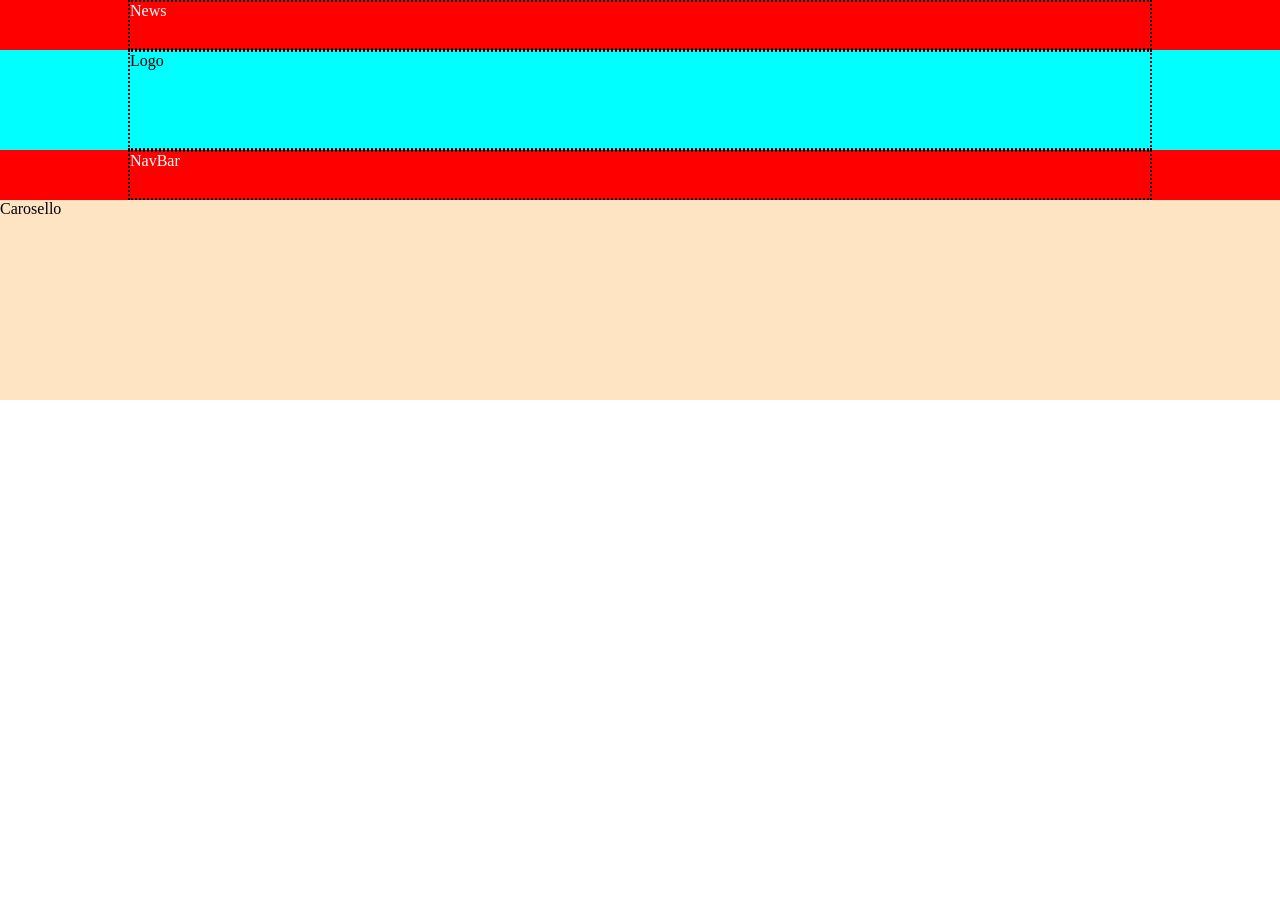
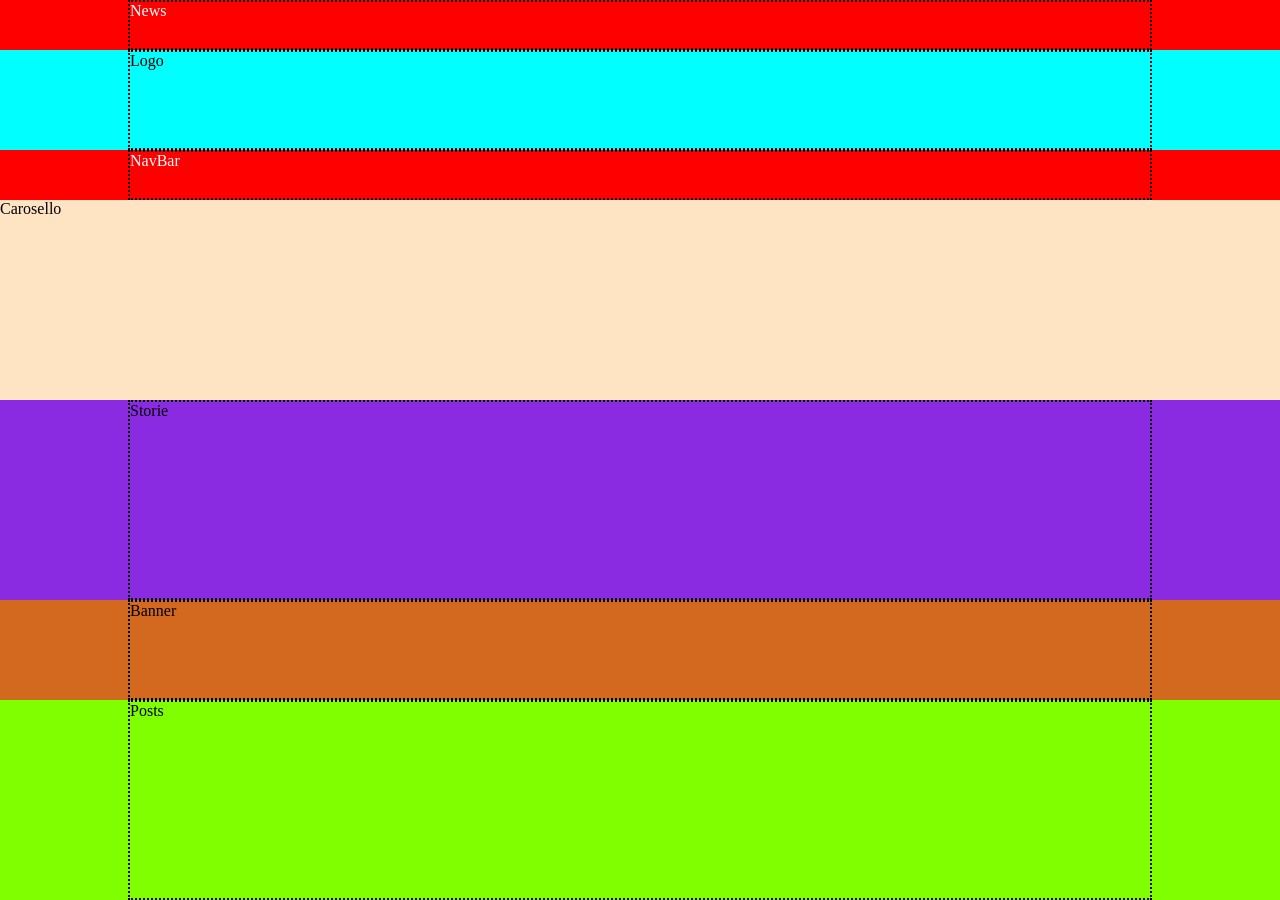
Before and after one commit to antden99/proj-html-vuejs, a Vue app: page / in a window 1280 px wide. Before the commit the page ends 800 px from the top, so only its background shows below. Built offline with nearby package versions, Linux system fonts and the light colour scheme.

Commit message:
add the main structure

```diff
--- a/src/App.vue
+++ b/src/App.vue
@@ -2,12 +2,14 @@
 
 import AppHeader from './components/AppHeader.vue';
 import AppCarousel from './components/AppCarousel.vue';
+import AppMain from './components/AppMain.vue'
 
 
 export default {
   components: {
     AppHeader: AppHeader,
     AppCarousel: AppCarousel,
+    AppMain:AppMain,
 
   },
 
@@ -17,6 +19,7 @@ export default {
 <template>
   <AppHeader></AppHeader>
   <AppCarousel></AppCarousel>
+  <AppMain></AppMain>
 </template>
 
 <style scoped></style>
--- /dev/null
+++ b/src/components/AppMain.vue
@@ -0,0 +1,57 @@
+<script>
+export default {
+    name: "AppMain",
+}
+
+</script>
+
+<template>
+    <div>
+
+        <section class="lifestyle_stories">
+            <div class="container">
+                Storie
+            </div>
+        </section>
+
+        <section class="banner">
+            <div class="container">
+                Banner
+            </div>
+
+        </section>
+
+        <section class="featured_posts">
+            <div class="container">
+                Posts
+            </div>
+
+        </section>
+    </div>
+
+</template>
+
+<style scoped>
+.lifestyle_stories {
+    background-color: blueviolet;
+    height: 200px;
+}
+
+.banner {
+    background-color: chocolate;
+    height: 100px;
+}
+
+.featured_posts {
+    background-color: chartreuse;
+    height: 200px;
+}
+
+.container {
+    width: 80%;
+    max-width: 1200px;
+    margin: auto;
+    border: 2px dotted black;
+    height: 100%;
+}
+</style>
```
